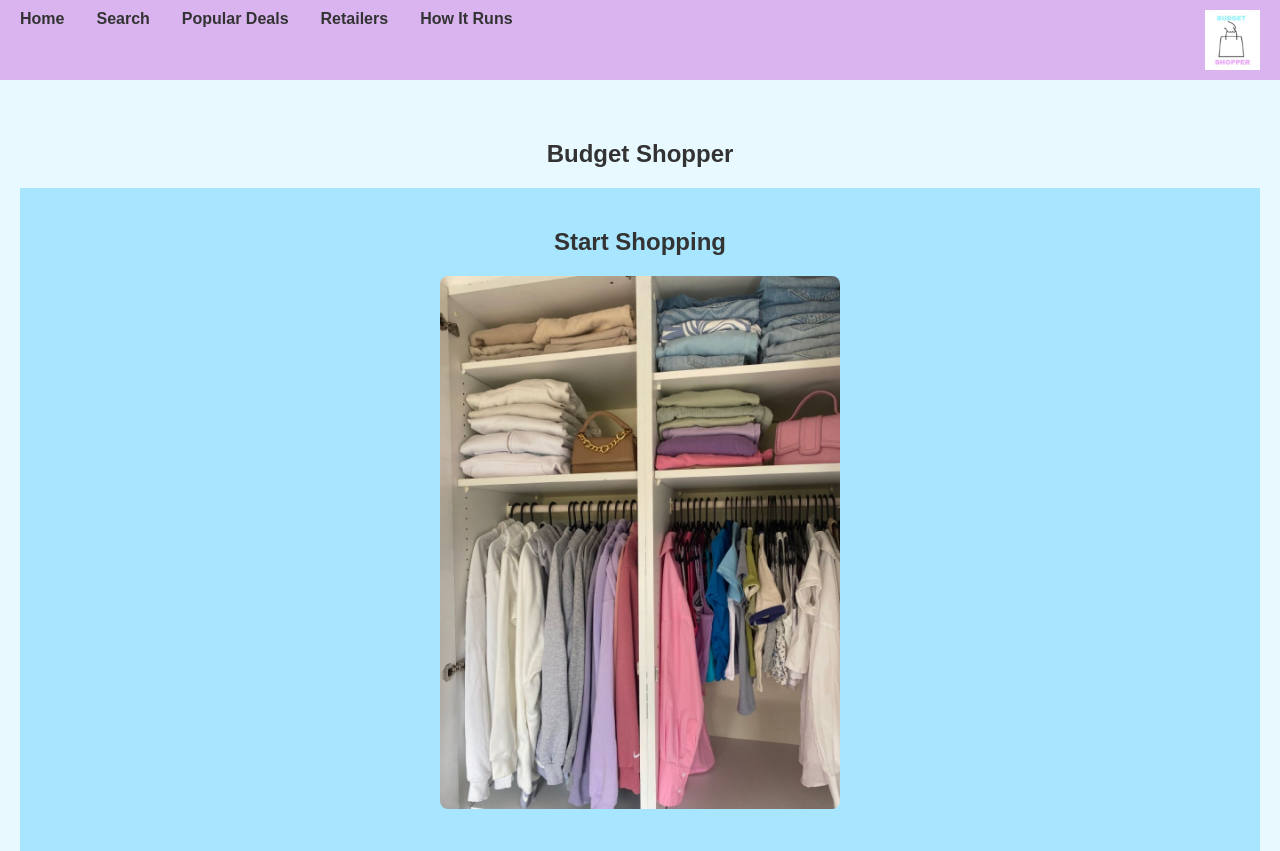
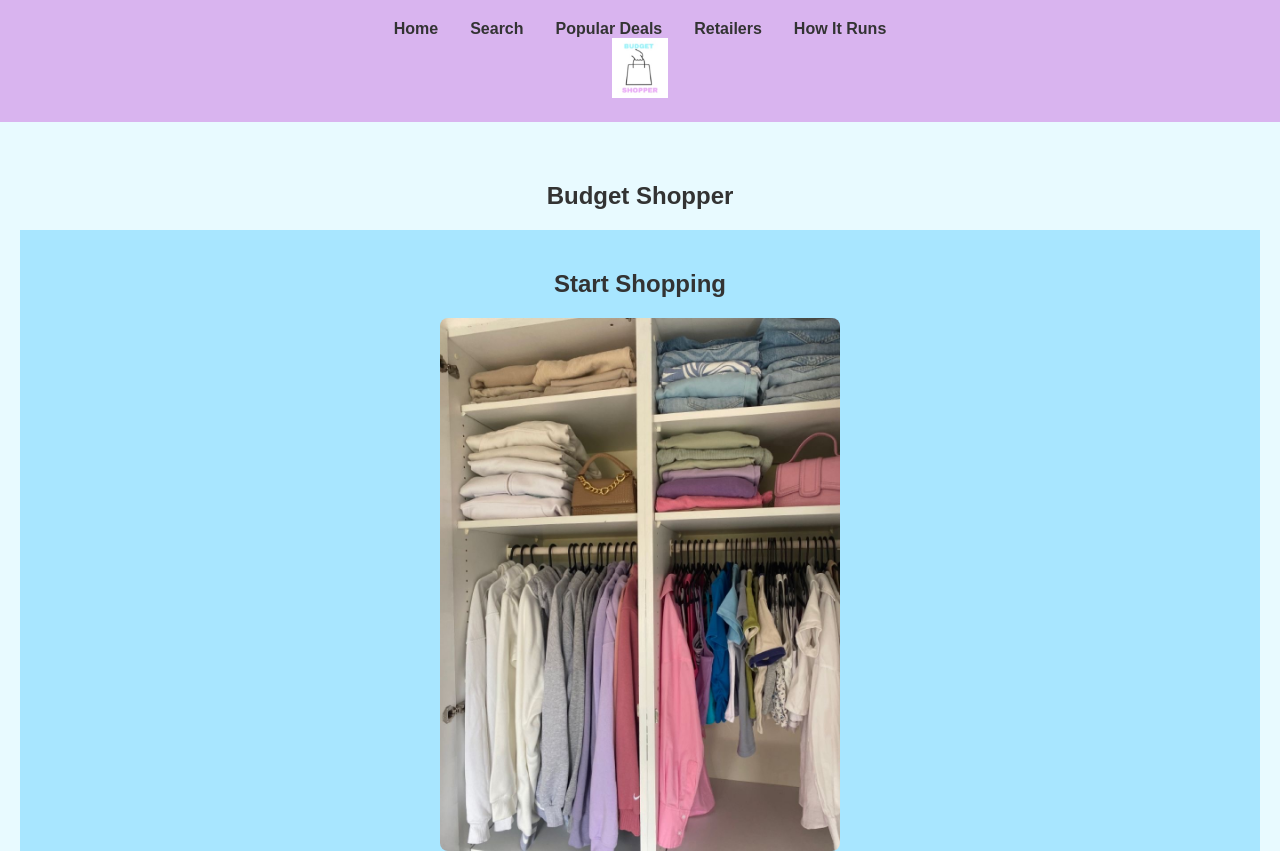
Before and after one commit to larissacasatti/lcasatti.github, a plain HTML site: page index.html in a window 1280 px wide. Shown: the top 851 px of the page. Drawn offline with Linux system fonts and the light colour scheme.

Commit message:
Update style.css

```diff
--- a/style.css
+++ b/style.css
@@ -6,13 +6,11 @@ body {
   padding: 0;
 }
 
-header {
-  background-color: #d9b4ef;
-  display: flex;
-  justify-content: space-between;
-  padding: 10px 20px;
-}
-
+  header {
+      background-color: #d9b4ef;
+      padding: 20px;
+      text-align: center;
+    }
 nav ul {
       list-style: none;
       display: flex;
```
